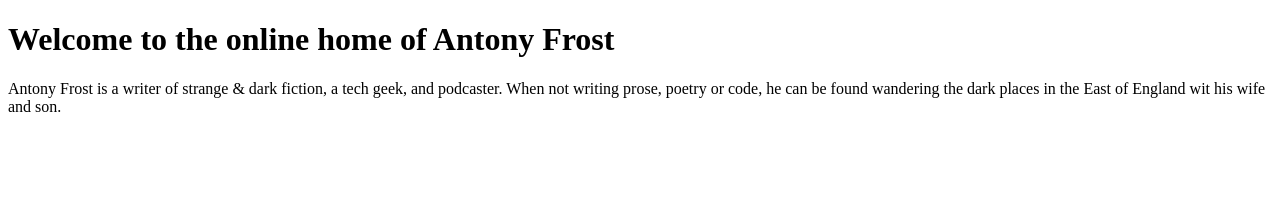
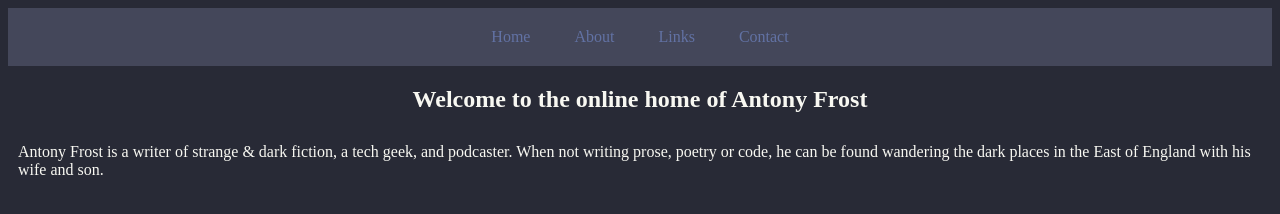
Before and after one commit to afoxbr/antonyfrostcom, a plain HTML site: page index.html in a window 1280 px wide. Drawn offline with Linux system fonts and the light colour scheme.

Commit message:
add basic pages

```diff
--- a/index.html
+++ b/index.html
@@ -1,11 +1,28 @@
-<!doctype html>
+<!DOCTYPE html>
 <html lang="en">
+
 <head>
-        <meta charset="UTF-8"/>
+	<meta charset="UTF-8">
 	<title>Antony Frost's homepage</title>
+	<link rel="stylesheet" href="styles.css">
 </head>
+
 <body>
+    <nav>
+	<a href="index.html">Home</a>
+	<a href="about.html">About</a>
+	<a href="links.html">Links</a>
+	<a href="contact.html">Contact</a>
+    </nav>
+	<main>
+		<section>
+			<header>
 				<h1>Welcome to the online home of Antony Frost</h1>
-	<p>Antony Frost is a writer of strange & dark fiction, a tech geek, and podcaster. When not writing prose, poetry or code, he can be found wandering the dark places in the East of England wit his wife and son.</p>
+			</header>
+			<p>Antony Frost is a writer of strange & dark fiction, a tech geek, and podcaster. When not writing prose, poetry or code, he can be found wandering the dark places in the East of England with his wife and son.
+			</p>
+		</section>
+	</main>
 </body>
+
 </html>
--- a/styles.css
+++ b/styles.css
@@ -0,0 +1,26 @@
+body {
+    background-color: #282a36;
+    color: #f8f8f2;
+}
+
+nav {
+    text-align: center;
+    background-color: #44475a;
+    padding-top: 20px;
+    padding-bottom: 20px;
+}
+
+a {
+    padding-left: 20px;
+    padding-right: 20px;
+    color: #6272a4;
+    text-decoration: none;
+}
+
+h1 {
+    text-align: center;
+}
+
+p {
+    padding: 10px;
+}
```
Also changed, not shown: about.html (added, +29 -0 lines), contact.html (added, +25 -0 lines), links.html (added, +25 -0 lines). Lines whose indentation alone changed are shown as unchanged.
